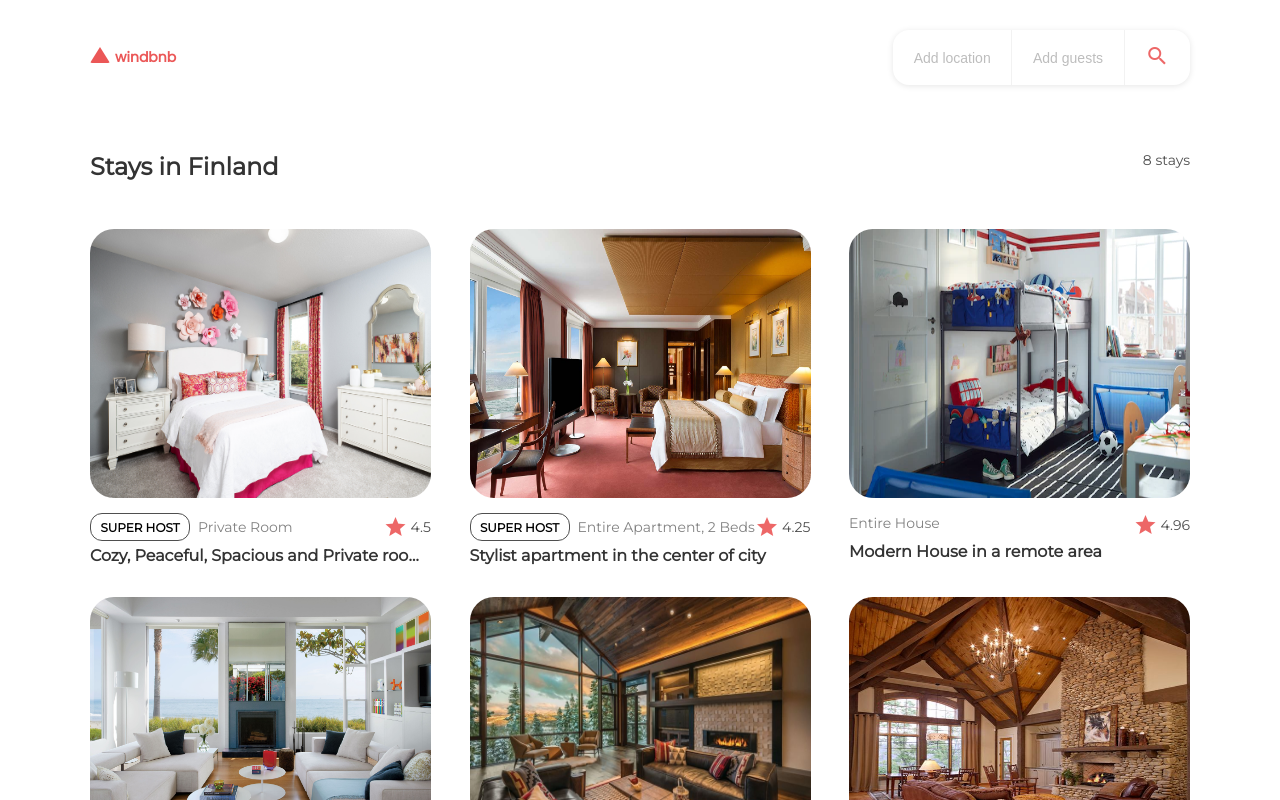
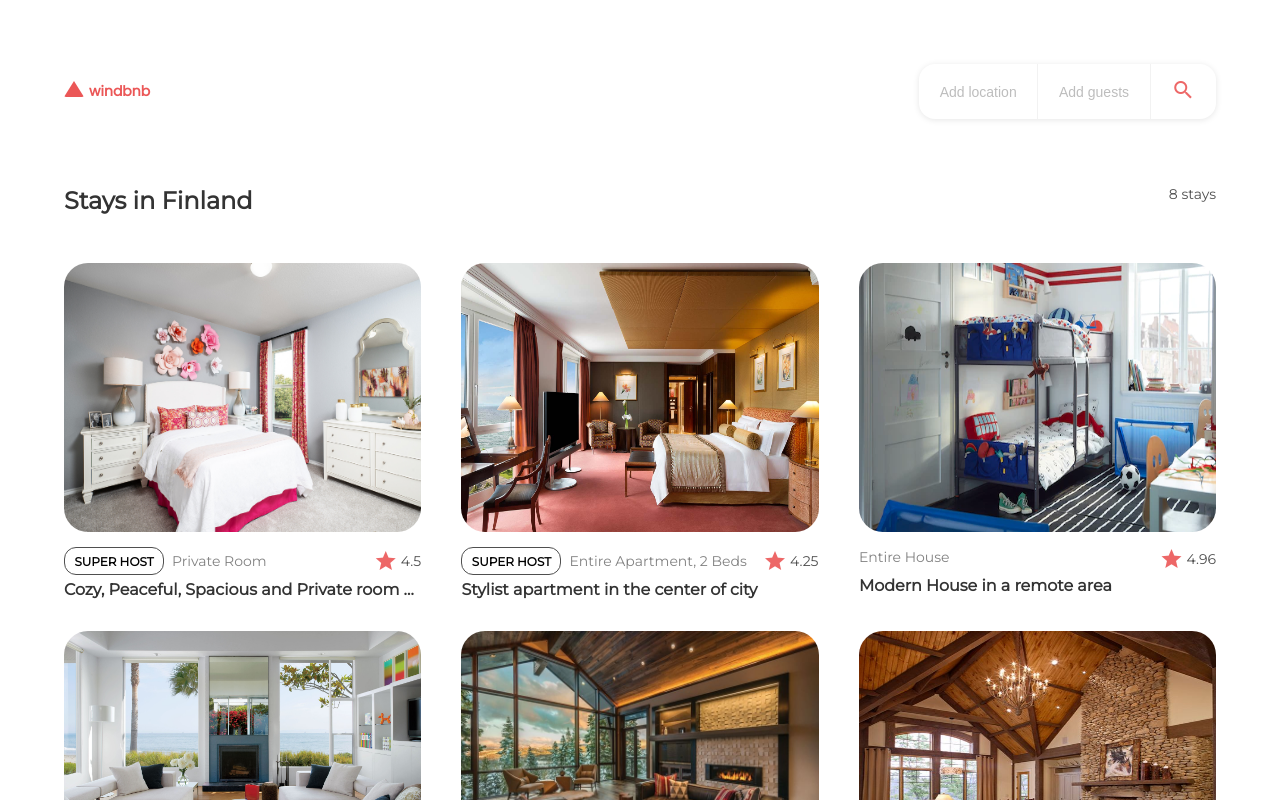
Before and after one commit to anuva312/WindBnB-devChallenges, a React (Create React App) app: page / in a window 1280 px wide. Shown: the top 800 px of the page. Built offline with nearby package versions, Linux system fonts and the light colour scheme.

Commit message:
Changed body margin

```diff
--- a/src/index.css
+++ b/src/index.css
@@ -1,10 +1,8 @@
 body {
-  margin: 30px 90px;
+  margin: 5%;
   font-family: "Montserrat", sans-serif;
-  /* font-family: "Poppins", sans-serif; */
   max-width: 1240px;
 }
-
 code {
   font-family: source-code-pro, Menlo, Monaco, Consolas, "Courier New",
     monospace;
```
